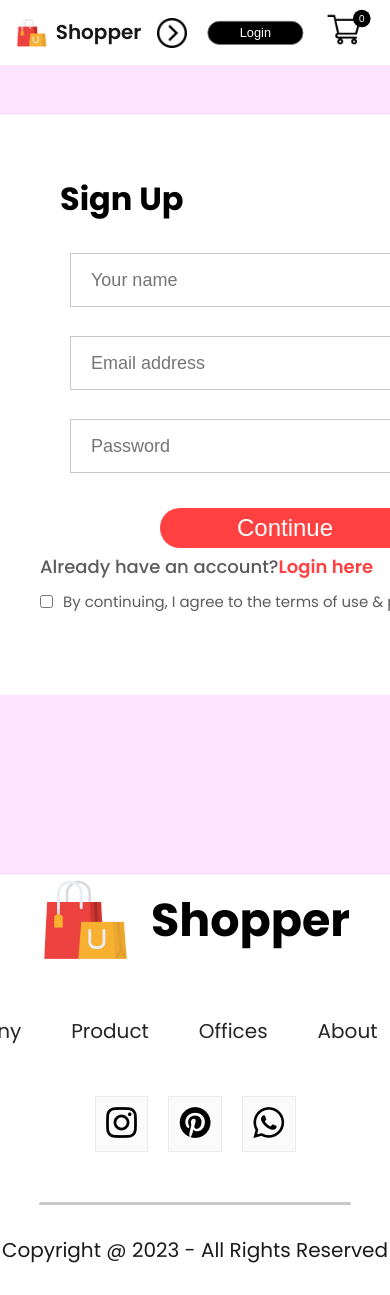
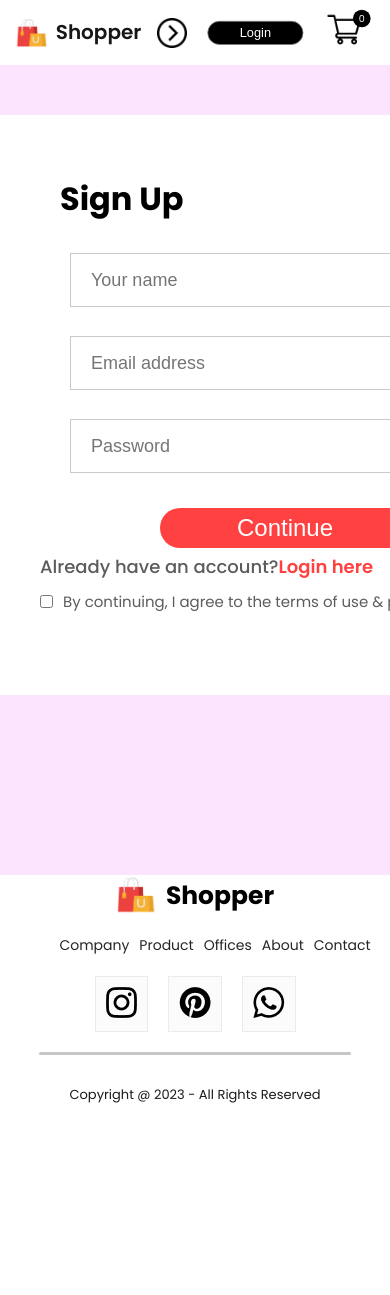
Before and after one commit to Lati-byte/e-commerce-site-front-end, a React (Create React App) app: page /login in a window 390 px wide. Shown: the top 1295 px of the page. After the commit the page ends 1135 px from the top, so only its background shows below. Built offline with nearby package versions, Linux system fonts and the light colour scheme.

Commit message:
made footer responsive

```diff
--- a/src/Components/Footer/Footer.css
+++ b/src/Components/Footer/Footer.css
@@ -27,6 +27,7 @@
 }
 .footer-social-icon{
     display: flex;
+    justify-content: center;
     gap: 20px;
 }
 .footer-icons-container{
@@ -52,3 +53,29 @@
     height: 3px;
     background: #c7c7c7;
 }
+
+@media(max-width:800px){
+    .footer{
+        gap: 20px;
+    }
+    .footer-logo{
+        gap: 10px;
+        align-items: end;
+    }
+    .footer-logo img{
+        width: 40px;
+    }
+    .footer-logo p{
+        font-size: 25px;
+    }
+    .footer-links{
+        font-size: 14px;
+        gap: 10px;
+    }
+    .footer-social-icon{
+        width: 22px;
+    }
+    .footer-copyright{
+        font-size: 13px;
+    }
+}
```
